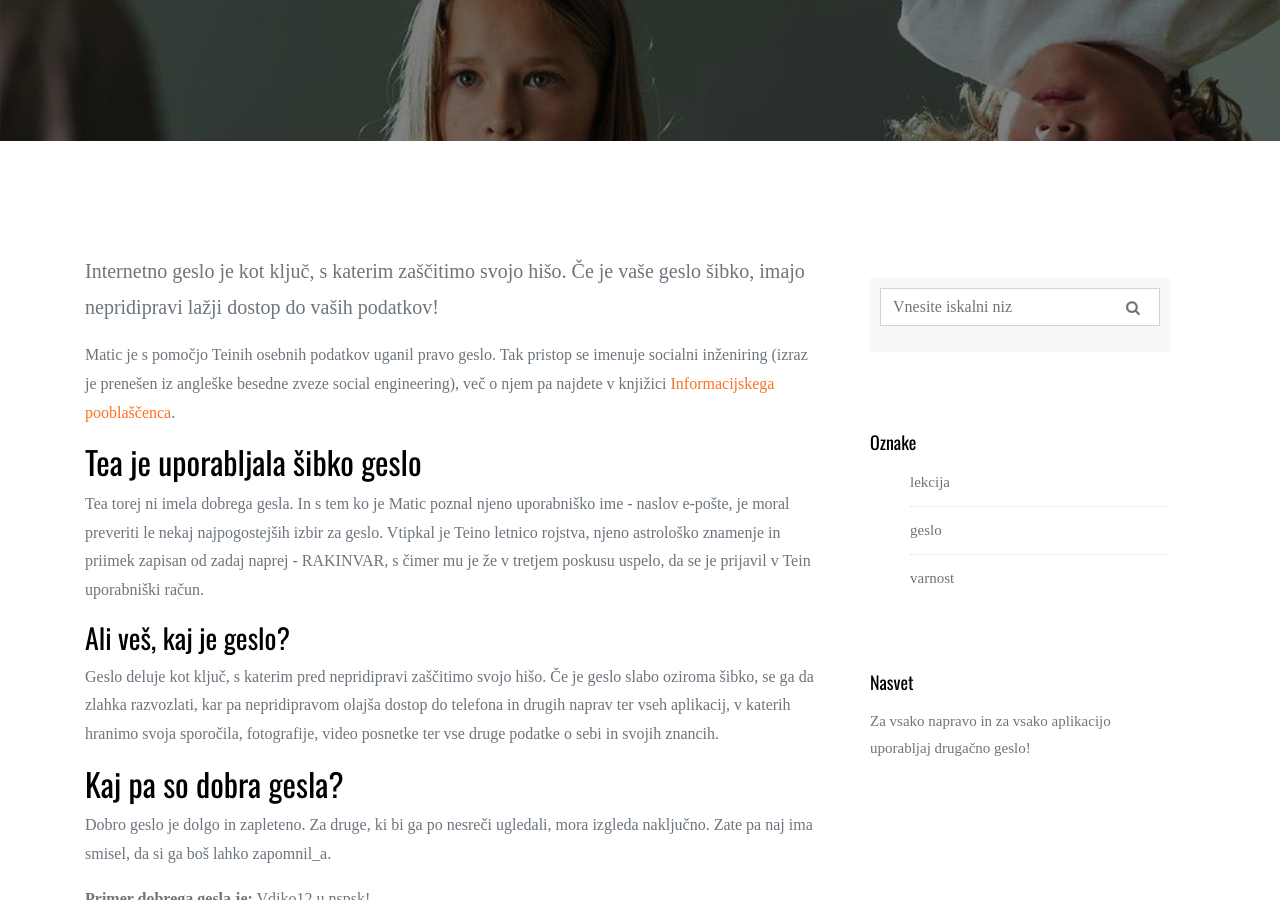
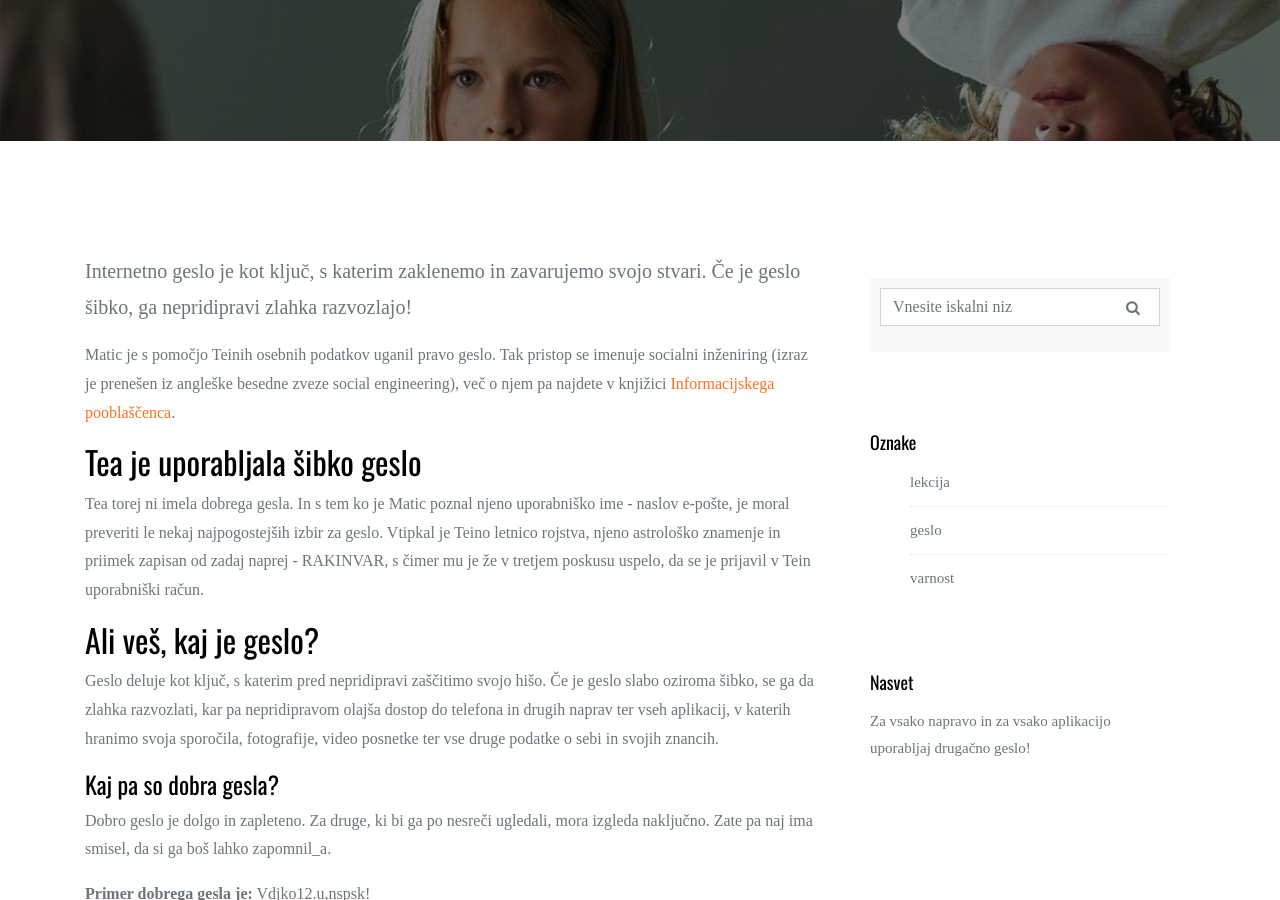
Before and after one commit to codeweeksi/gajin-svet, a Jekyll site: the page built from _posts/2018-07-01-prva-lekcija.md, in a window 1280 px wide and 900 px high, scrolled down 409 px. Built offline with Jekyll 4.4.1, drawn with Linux system fonts in a browser that asks for light colours; some web fonts are replaced; comment, search, counter and statistics services are not loaded.

Commit message:
edited text

```diff
--- a/_posts/2018-07-01-prva-lekcija.md
+++ b/_posts/2018-07-01-prva-lekcija.md
@@ -3,7 +3,7 @@ layout: post
 title:  "Kako je Matic uganil Teino geslo?"
 date:   2018-07-01 18:00:02 +0200
 tags: [lekcija, geslo, varnost]
-excerpt: Internetno geslo je kot ključ, s katerim zaščitimo svojo hišo. Če je vaše geslo šibko, imajo nepridipravi lažji dostop do vaših podatkov!
+excerpt: Internetno geslo je kot ključ, s katerim zaklenemo in zavarujemo svojo stvari. Če je geslo šibko, ga nepridipravi zlahka razvozlajo!
 special_tip: Za vsako napravo in za vsako aplikacijo uporabljaj drugačno geslo!
 ---
 
@@ -12,10 +12,10 @@ Matic je s pomočjo Teinih osebnih podatkov uganil pravo geslo. Tak pristop se i
 ## Tea je uporabljala šibko geslo
 Tea torej ni imela dobrega gesla. In s tem ko je Matic poznal njeno uporabniško ime - naslov e-pošte, je moral preveriti le nekaj najpogostejših izbir za geslo. Vtipkal je Teino letnico rojstva, njeno astrološko znamenje in priimek zapisan od zadaj naprej - RAKINVAR, s čimer mu je že v tretjem poskusu uspelo, da se je prijavil v Tein uporabniški račun.
 
-### Ali veš, kaj je geslo?
+## Ali veš, kaj je geslo?
 Geslo deluje kot ključ, s katerim pred nepridipravi zaščitimo svojo hišo. Če je geslo slabo oziroma šibko, se ga da zlahka razvozlati, kar pa nepridipravom olajša dostop do telefona in drugih naprav ter vseh aplikacij, v katerih hranimo svoja sporočila, fotografije, video posnetke ter vse druge podatke o sebi in svojih znancih.
 
-## Kaj pa so dobra gesla?
+#### Kaj pa so dobra gesla?
 Dobro geslo je dolgo in zapleteno. Za druge, ki bi ga po nesreči ugledali, mora izgleda naključno. Zate pa naj ima smisel, da si ga boš lahko zapomnil_a.
 
 **Primer dobrega gesla je:** Vdjko12.u,nspsk!
@@ -25,7 +25,7 @@ Dobro geslo je dolgo in zapleteno. Za druge, ki bi ga po nesreči ugledali, mora
 
 Poleg vsega pa si ga je težko zapomniti. Razen, če seveda veš, da gre za začetnice besed in ločila iz povedi: **V**sak **d**an **j**em **k**osilo **o**b **12.** **u**ri **,** **n**ato **s**e **p**osladkam **s** **k**remšnito **!**
 
-### In kar je tudi zelo pomembno:
+#### In kar je tudi zelo pomembno:
 Za vsako napravo in aplikacijo uporabi drugačno geslo! Nikoli torej ne uporabi istega gesla večkrat. Namesto tega ga ustrezno prilagodi, npr.:
 * za Snapchat S#Vdjko12.u,nspsk! in
 * za Instagram I#Vdjko12.u,nspsk!
@@ -38,5 +38,6 @@ Poleg močnega gesla uporabljaj tudi potrjevanje prijave v dveh korakih, ki mu p
 ## Programi za varno shranjevanje gesel
 Obstajajo pa tudi programi, ki si namesto tebe zapomnijo gesla in jih varno shranijo v šifrirani obliki za takrat, ko jih potrebuješ.
 
-# Izziv
+---
+## Izziv
 Razišči, kaj ti omogočata programa <a href="https://www.lastpass.com/" target="blank">LastPass</a> ali <a href="https://1password.com/" target="blank">1Password</a>. Za prevod zahtevnejših angleških besed <a href="https://sl.pons.com/prevod/sloven%C5%A1%C4%8Dina-angle%C5%A1%C4%8Dina" target="blank">uporabi slovar</a> ali prosi za pomoč učitelja_ico.
```
